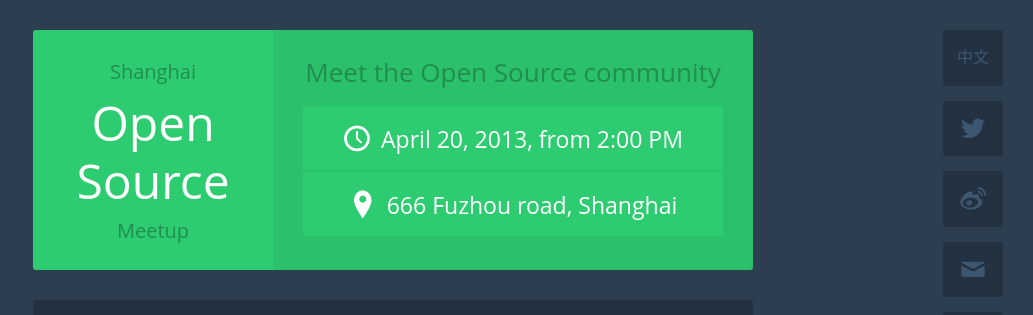
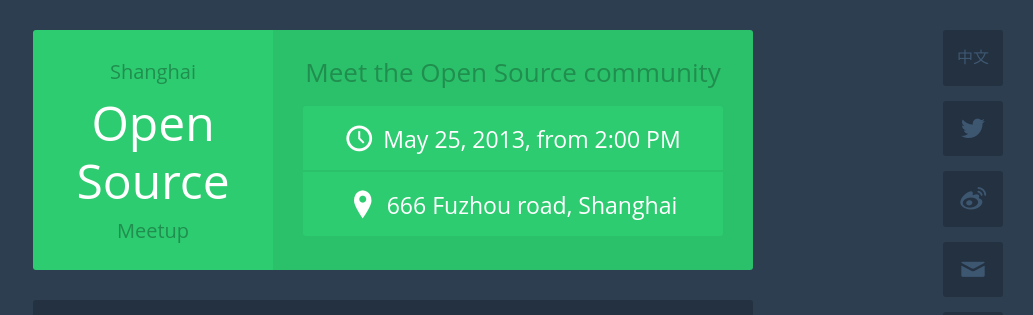
Before and after one commit to Wiredcraft/shanghaios, a Jekyll site: the page built from _posts/en/2013-03-16-opensource-meetup-march.md, in a window 1280 px wide. Shown: the top 315 px of the page, without its empty margins (247-1280 px from the left). Built offline with Jekyll 4.4.1, drawn with Linux system fonts in a browser that asks for light colours; comment, search, counter and statistics services are not loaded.

```diff
--- a/_config.yml
+++ b/_config.yml
@@ -9,8 +9,8 @@ switch: {en: "<a href='/'>中文</a>", cn: "<a href='/en.html'>en</a>"}
 name: {en: "Shanghai <span>Open Source</span> Meetup", cn: "上海<span>开源</span>聚会"}
 description: {en: "Meet the Open Source community", cn: "开源爱好者的专业交流平台" }
 details: {
-	en: { day: "April 20, 2013", time: "from 2:00 PM", addr: "666 Fuzhou road, Shanghai" },
-	cn: { day: "2013年4月20日", time: "下午2点开始", addr: "上海市 福州路666号 金陵海欣大厦" }
+	en: { day: "May 25, 2013", time: "from 2:00 PM", addr: "666 Fuzhou road, Shanghai" },
+	cn: { day: "2013年5月25日", time: "下午2点开始", addr: "上海市 福州路666号 金陵海欣大厦" }
 }
 
 # url: http://wiredcraft.github.com/foundation
--- a/_posts/en/2013-03-16-opensource-meetup-march.md
+++ b/_posts/en/2013-03-16-opensource-meetup-march.md
@@ -10,4 +10,4 @@ This month event will be held at No.666 Fuzhou road, Shanghai Jinling Hyperbond
 
 We welcome participants to enthusiastically take office to discuss and communicate with everyone. Whether you have a question to ask or want some  advice, you will leave with a greater knowledge.
 
-Visit the [Weibo activities page](http://event.weibo.com/809509) for registration now!
+Visit the [Weibo activities page](http://event.weibo.com/826109) for registration now!
```
Also changed, not shown: _posts/cn/2013-03-16-kaiyuan-aihaozhe-kaishi.md (+1 -1 lines).
